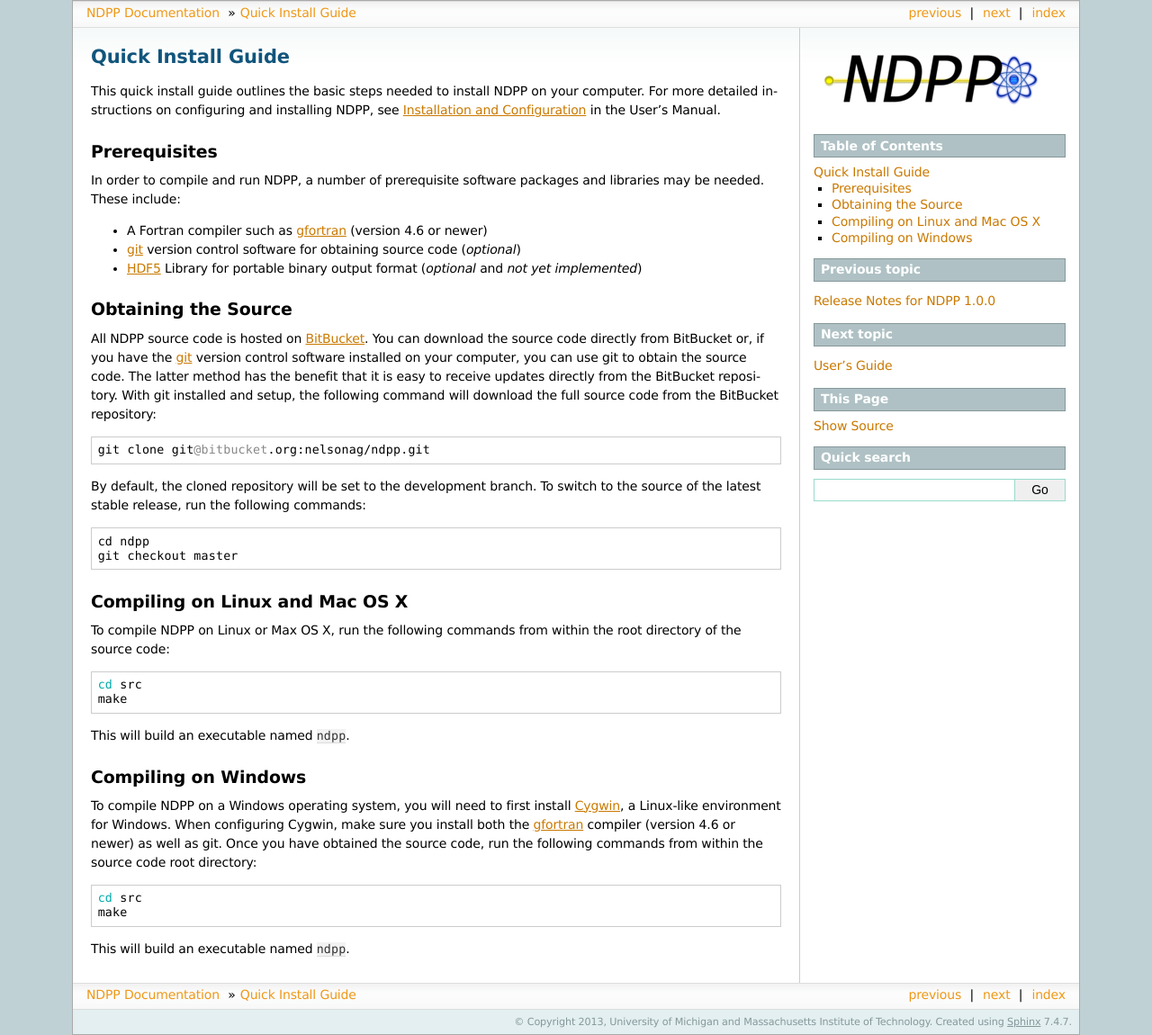
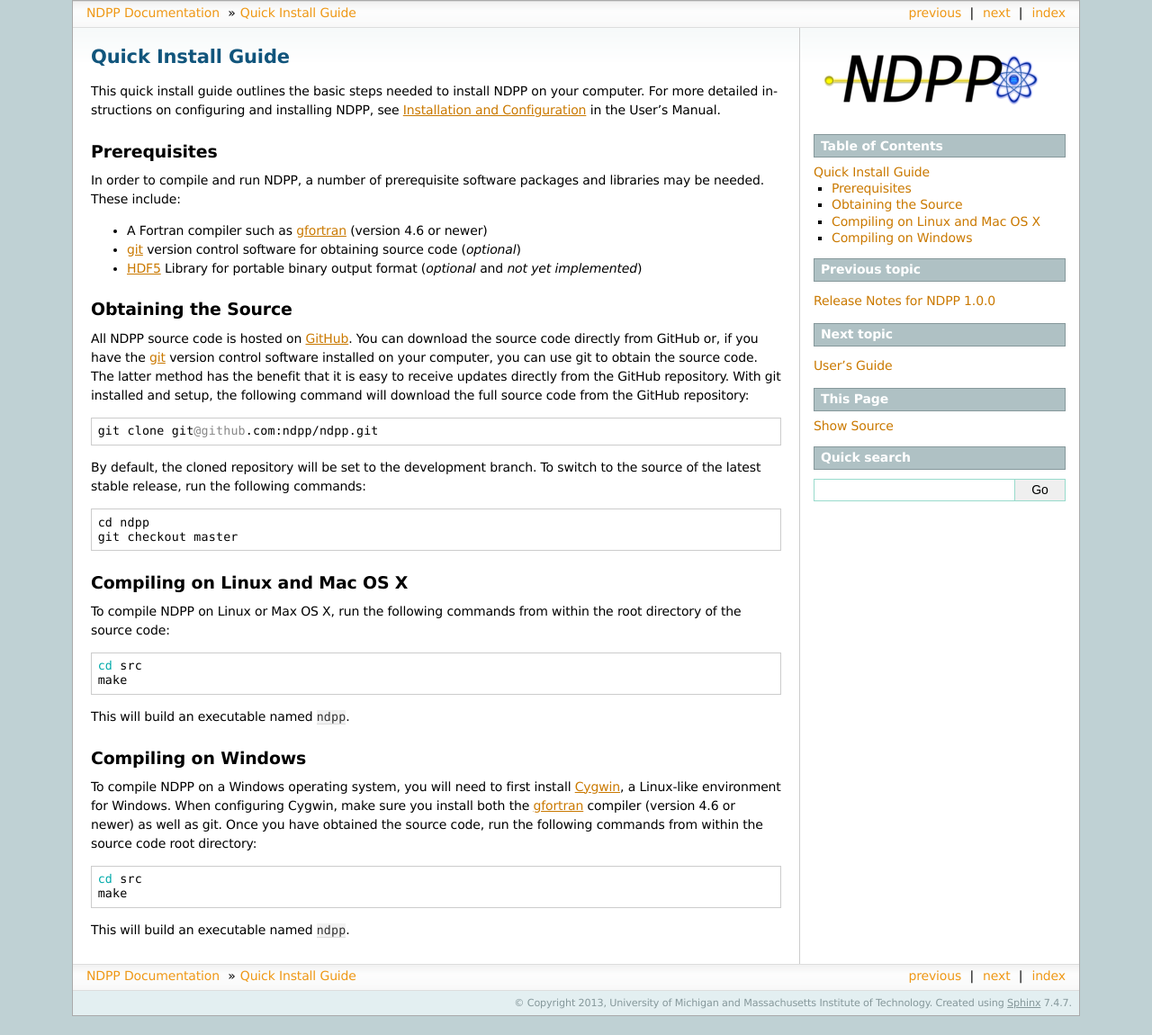
Before and after one commit to ndpp/ndpp, a Sphinx documentation site: the page built from docs/source/quickinstall.rst, in a window 1280 px wide. Shown: the whole page at 90% size. Built offline with Sphinx 7.4.7, drawn with Linux system fonts in a browser that asks for light colours; formulas are drawn with MathJax 3; after the commit the page ends 1129 px from its top, so only the background shows below that.

Commit message:
Removing bitbucket references as we are now on github

```diff
--- a/docs/source/quickinstall.rst
+++ b/docs/source/quickinstall.rst
@@ -27,14 +27,14 @@ and libraries may be needed. These include:
 Obtaining the Source
 --------------------
 
-All NDPP source code is hosted on BitBucket_. You can download the source code
-directly from BitBucket or, if you have the git_ version control software installed
+All NDPP source code is hosted on GitHub_. You can download the source code
+directly from GitHub or, if you have the git_ version control software installed
 on your computer, you can use git to obtain the source code. The latter method
-has the benefit that it is easy to receive updates directly from the BitBucket
+has the benefit that it is easy to receive updates directly from the GitHub
 repository. With git installed and setup, the following command will download
-the full source code from the BitBucket repository::
+the full source code from the GitHub repository::
 
-    git clone git@bitbucket.org:nelsonag/ndpp.git
+    git clone git@github.com:ndpp/ndpp.git
 
 By default, the cloned repository will be set to the development branch. To
 switch to the source of the latest stable release, run the following commands::
@@ -42,7 +42,7 @@ switch to the source of the latest stable release, run the following commands::
     cd ndpp
     git checkout master
 
-.. _BitBucket: https://bitbucket.org/nelsonag/ndpp
+.. _GitHub: https://github.com/ndpp/ndpp
 
 -------------------------------
 Compiling on Linux and Mac OS X
```
Also changed, not shown: docs/source/usersguide/install.rst (+6 -6 lines).
